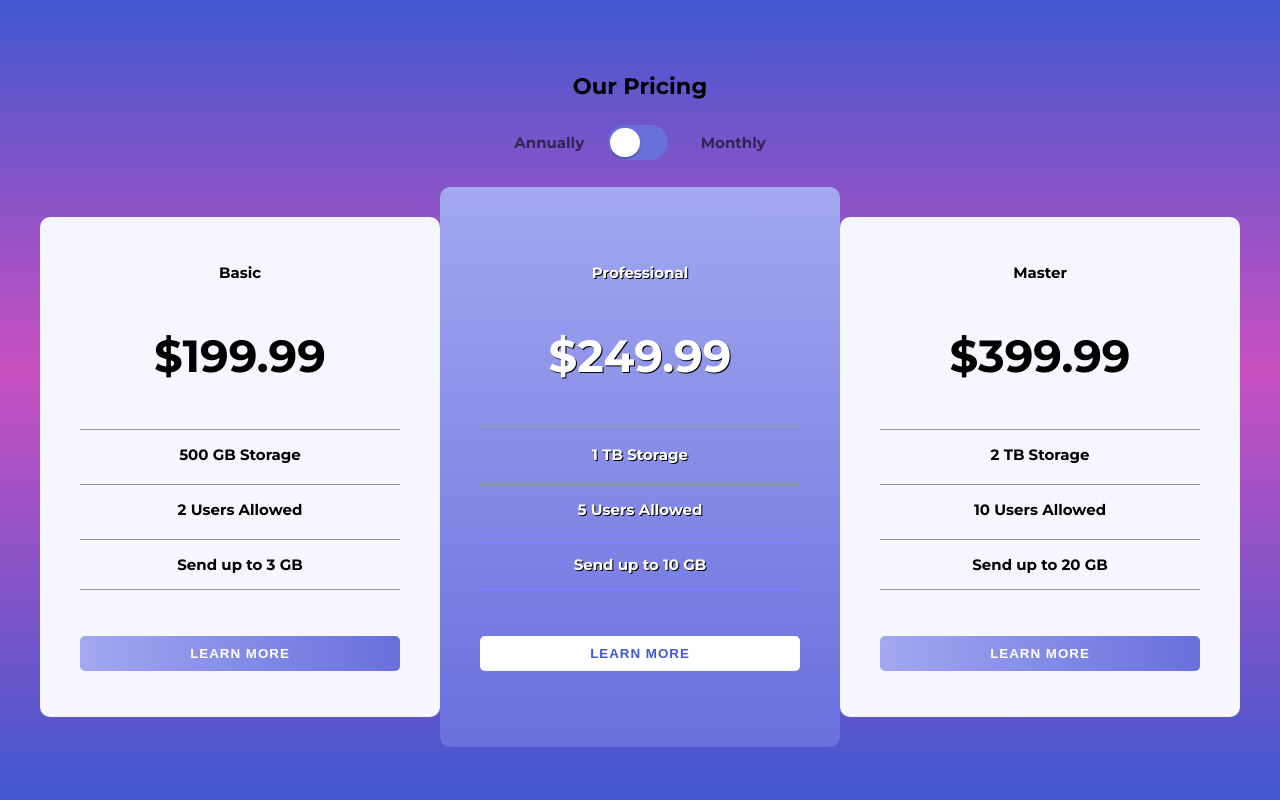
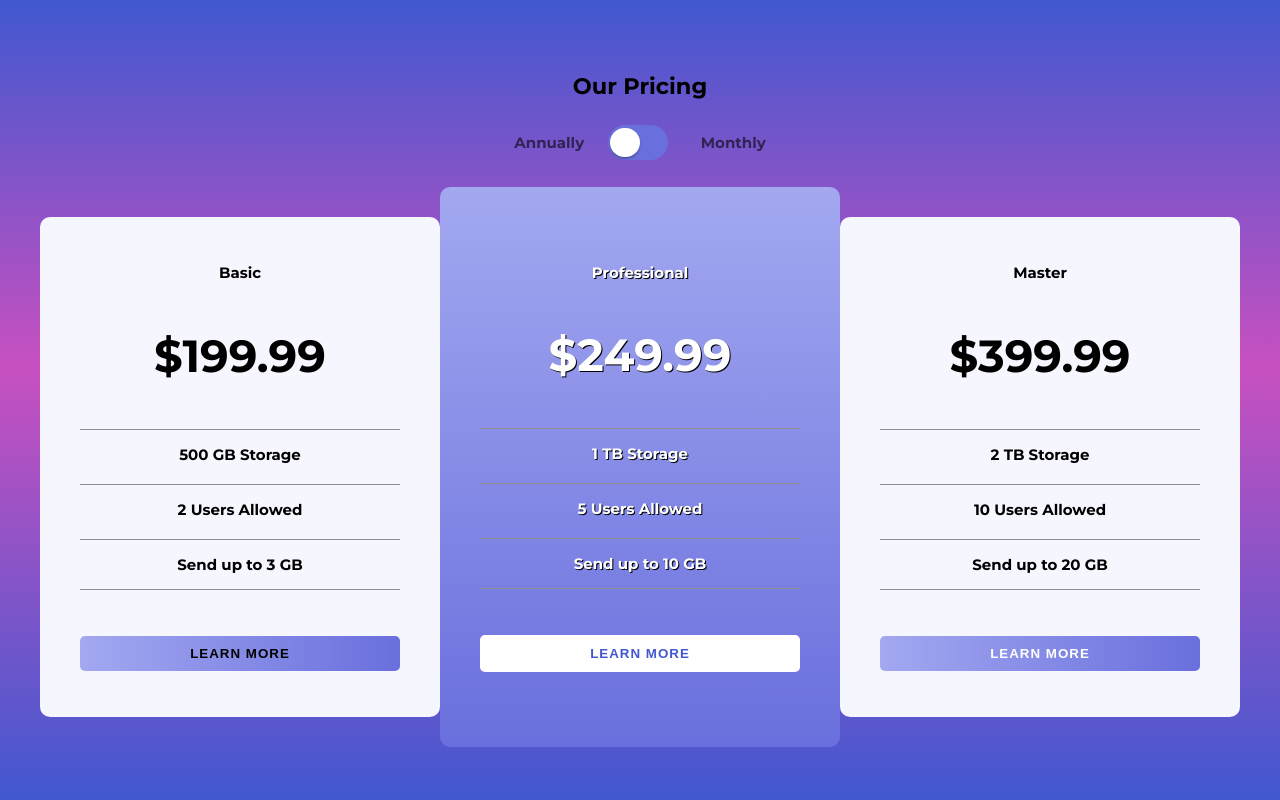
Before and after one commit to kykp/pricing, a React (Create React App) app: page / in a window 1280 px wide. In both pictures the pointer is over the button 240 px from the left and 653 px from the top of the page. Built offline with nearby package versions, Linux system fonts and the light colour scheme.

Commit message:
button hover

```diff
--- a/src/index.css
+++ b/src/index.css
@@ -144,6 +144,10 @@ body {
 .button-background {
   color: white;
   background-image: linear-gradient(90deg, hsl(236, 72%, 79%), hsl(237, 63%, 64%));
+  transition: color 0.5s ease-in-out;
+}
+.button-background:hover {
+  color:black;
 }
 .block__amount{
   font-size: 45px;
@@ -151,7 +155,13 @@ body {
 .button-block-middle {
   background-color: white;
   color:#4158D0;
-  border: none;
+  border: 1px solid transparent;
+  transition: background-color 0.5s ease-in-out;
+}
+.button-block-middle:hover {
+  background: transparent;
+  border: 1px solid white;
+  color: white;
 }
 
 @media screen and (max-width: 800px) {
```
